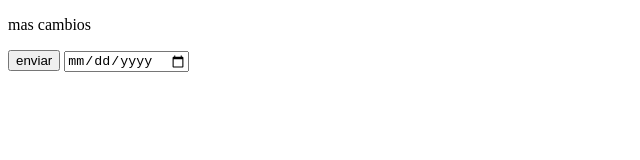
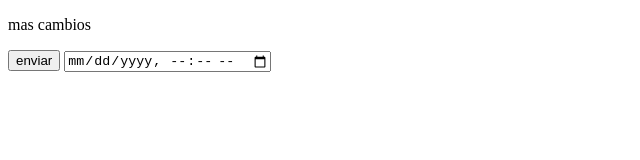
Before and after one commit to Launnis/git_helloworld, a plain HTML site: page index.html in a window 1280 px wide. Shown: the whole page, without its empty margins (0-640 px from the left). Drawn offline with Linux system fonts and the light colour scheme.

Commit message:
añadimos date time local

```diff
--- a/index.html
+++ b/index.html
@@ -9,7 +9,7 @@
     <p>mas cambios</p>
     <form action="#">
         <input type="button" value="enviar">
-        <input type="date" value="cumple">
+        <input type="datetime-local" value="cumple">
     </form>
 </body>
 </html>
```
